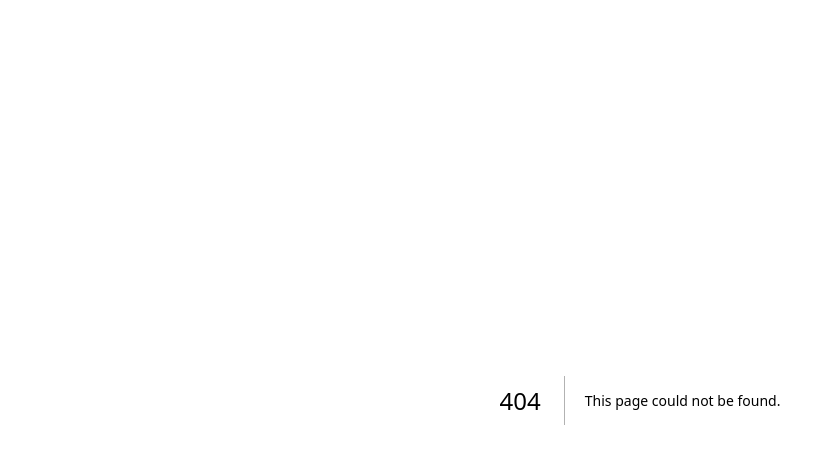
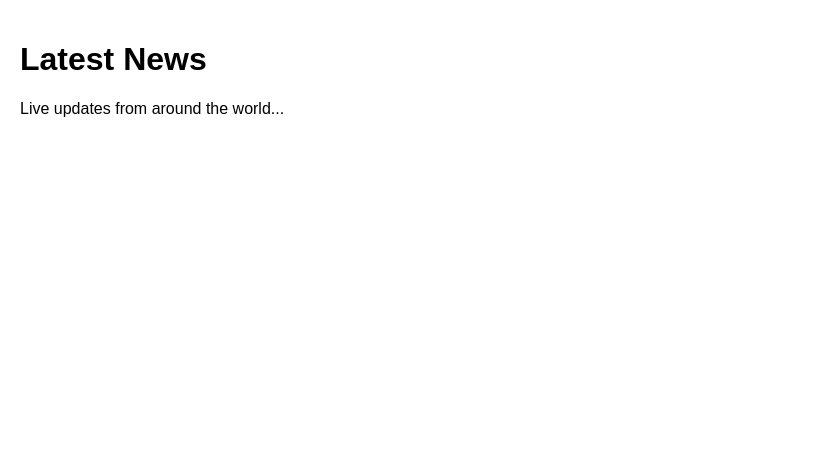
Before and after one commit to makej7403-bit/newsplus, a Next.js app: page /latest in a window 1280 px wide. Before the commit this address had no page. Shown: the top 464 px of the page, without its empty margins (0-822 px from the left). Built offline with nearby package versions, Linux system fonts and the light colour scheme.

Commit message:
Create page.js

```diff
--- /dev/null
+++ b/app/latest/page.js
@@ -0,0 +1,8 @@
+export default function LatestPage() {
+  return (
+    <main style={{ padding: "20px" }}>
+      <h1>Latest News</h1>
+      <p>Live updates from around the world...</p>
+    </main>
+  );
+}
```
